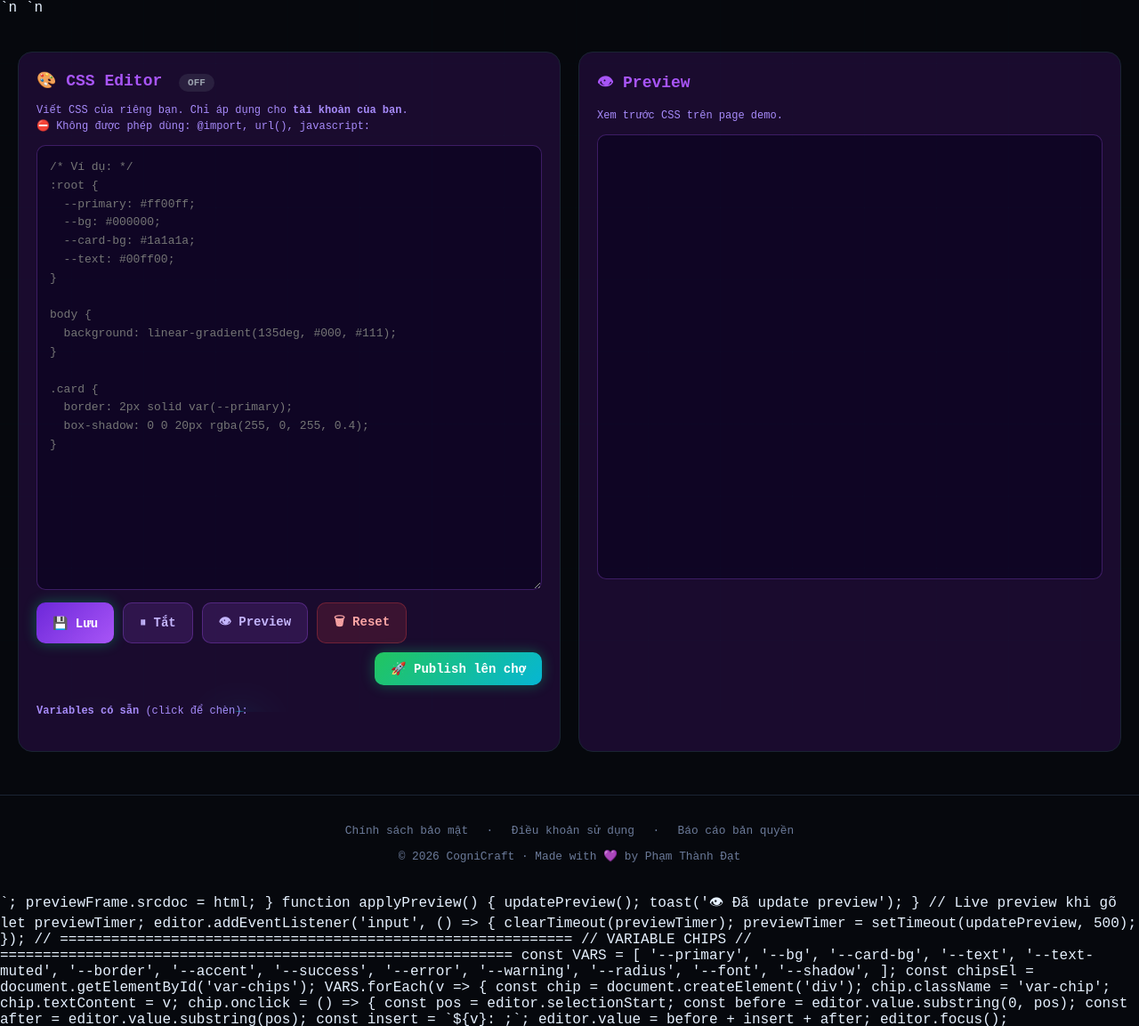
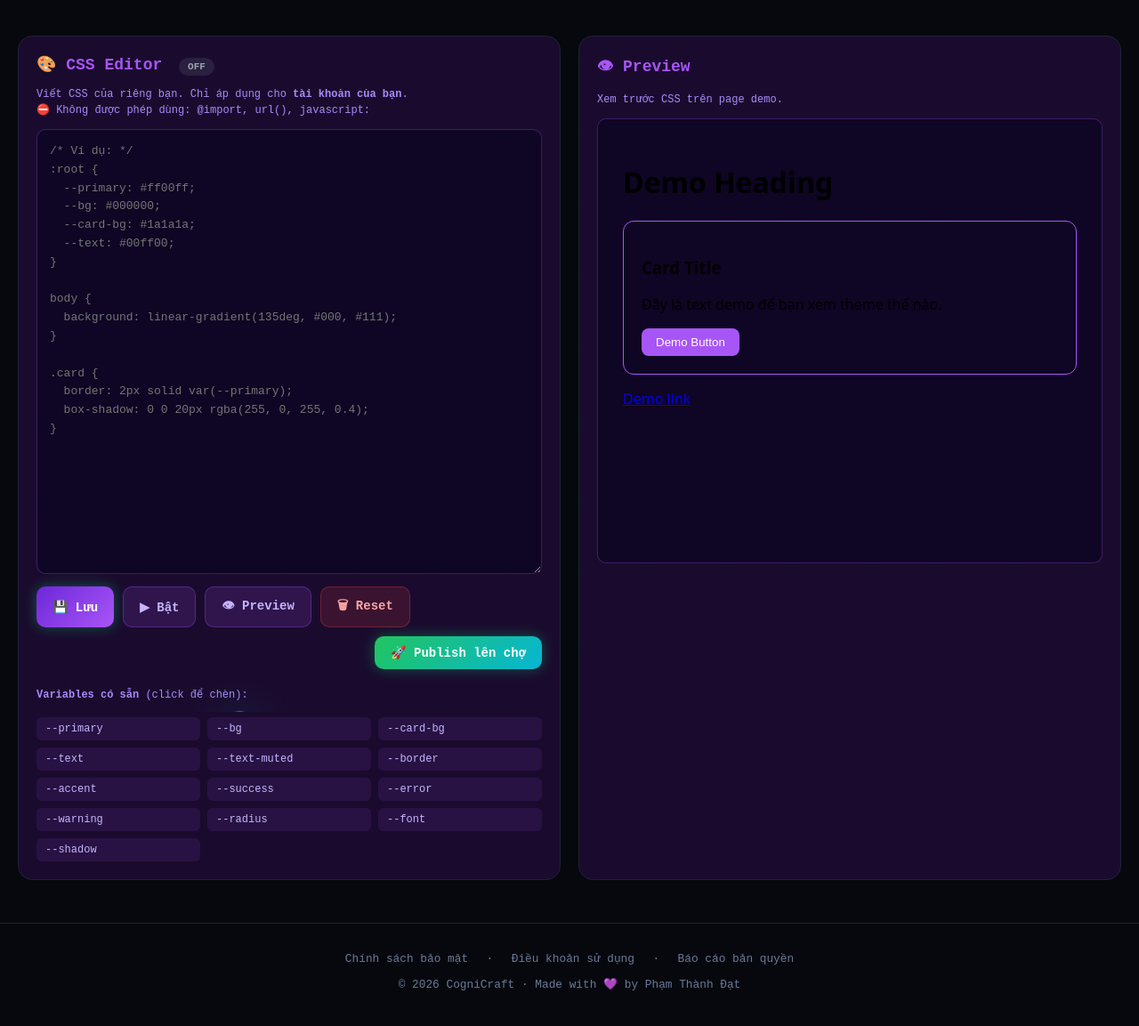
Before and after one commit to Thanhdat-KaniskVN/cognicraft-bot, a browser extension: page store/web/theme-editor.html in a window 1280 px wide. Shown: the top 1153 px of the page at 89% size. Drawn offline with Linux system fonts and the light colour scheme; files that its build step writes are made by us from their sources.

Commit message:
Fix theme-editor 401 + toast CSS

```diff
--- a/store/web/theme-editor.html
+++ b/store/web/theme-editor.html
@@ -6,6 +6,8 @@
   <title>Theme Editor — CogniCraft</title>
   <link rel="stylesheet" href="themes.css">
   <link rel="stylesheet" href="style.css">
+  <link rel="stylesheet" href="mobile-styles.css">
+  <link rel="stylesheet" href="store-polish.css">
   <style>
     .editor-container {
       display: grid;
@@ -140,25 +142,33 @@
     .var-chip:hover { background: rgba(168, 85, 247, 0.25); }
 
     .toast {
-      position: fixed;
-      top: 20px;
-      right: 20px;
-      padding: 14px 20px;
-      border-radius: 10px;
-      color: #fff;
-      font-weight: 600;
-      font-size: 14px;
-      z-index: 10000;
-      opacity: 0;
-      transform: translateY(-20px);
-      transition: all 0.3s;
-      pointer-events: none;
+      position: fixed !important;
+      top: 80px !important;
+      right: 20px !important;
+      left: auto !important;
+      bottom: auto !important;
+      width: auto !important;
+      max-width: 340px !important;
+      height: auto !important;
+      padding: 12px 18px !important;
+      border-radius: 10px !important;
+      color: #fff !important;
+      font-weight: 600 !important;
+      font-size: 13px !important;
+      z-index: 10000 !important;
+      opacity: 0 !important;
+      transform: translateX(400px) !important;
+      transition: all 0.3s ease-out !important;
+      pointer-events: none !important;
+      box-shadow: 0 12px 40px rgba(0, 0, 0, 0.5) !important;
+      display: block !important;
+      visibility: visible !important;
     }
-    .toast.show { opacity: 1; transform: translateY(0); }
-    .toast.success { background: linear-gradient(135deg, #16a34a, #22c55e); }
-    .toast.error   { background: linear-gradient(135deg, #dc2626, #ef4444); }
+    .toast.show { opacity: 1 !important; transform: translateX(0) !important; }
+    .toast.success { background: linear-gradient(135deg, #16a34a, #22c55e) !important; }
+    .toast.error { background: linear-gradient(135deg, #dc2626, #ef4444) !important; }
   </style>
-  <link rel="stylesheet" href="mobile-styles.css">`n  <link rel="stylesheet" href="store-polish.css">`n</head>
+</head>
 <body>
   <div class="editor-container">
     <!-- LEFT: Editor -->
@@ -246,20 +256,20 @@ body {
     // LOAD THEME
     // ============================================================
     async function loadTheme() {
+      const token = getToken();
+      if (!token) { updateBadge(false); updatePreview(); return; }
       try {
         const res = await fetch(API_BASE + '/api/theme/me', {
-          headers: { Authorization: 'Bearer ' + getToken() },
+          headers: { Authorization: 'Bearer ' + token },
         });
+        if (res.status === 401) { updateBadge(false); updatePreview(); return; }
         if (!res.ok) throw new Error('HTTP ' + res.status);
-
         const data = await res.json();
         currentState = data;
         editor.value = data.css_content || '';
         updateBadge(data.is_active);
         updatePreview();
-      } catch (err) {
-        toast('Không load được theme: ' + err.message, 'error');
-      }
+      } catch (err) { console.warn('loadTheme:', err); updateBadge(false); updatePreview(); }
     }
 
     function updateBadge(active) {
@@ -299,7 +309,6 @@ body {
         currentState.is_active = true;
         updateBadge(true);
 
-        // Reload theme trên chính trang này
         if (window.reloadUserTheme) window.reloadUserTheme();
       } catch (err) {
         toast('Lỗi kết nối: ' + err.message, 'error');
@@ -363,39 +372,24 @@ body {
     // ============================================================
     function updatePreview() {
       const css = editor.value;
-      const html = `
-        <!DOCTYPE html>
-        <html>
-        <head>
-          <link rel="stylesheet" href="${location.origin}/store/themes.css">
-          <style>${css}</style>
-          <link rel="stylesheet" href="mobile-styles.css">`n  <link rel="stylesheet" href="store-polish.css">`n</head>
-        <body style="padding:20px;font-family:system-ui;">
-          <h1>Demo Heading</h1>
-          <div class="card" style="padding:20px;border:1px solid #a855f7;border-radius:12px;margin:16px 0;">
-            <h3>Card Title</h3>
-            <p>Đây là text demo để bạn xem theme thế nào.</p>
-            <button style="padding:8px 16px;border-radius:8px;background:#a855f7;color:#fff;border:none;cursor:pointer;">
-              Demo Button
-            </button>
-          </div>
-          <a href="#">Demo link</a>
-          <script src="admin-button.js"></script>
-<div class="legal-footer" style="text-align: center; padding: 2rem 1rem; margin-top: 3rem; border-top: 1px solid var(--border); font-size: 0.8rem; color: var(--dim); position: relative; z-index: 10;">
-  <div style="margin-bottom: 0.8rem;">
-    <a href="privacy.html" style="color: var(--dim); text-decoration: none; margin: 0 0.8rem; transition: color 0.2s;" onmouseover="this.style.color='var(--cyan)'" onmouseout="this.style.color='var(--dim)'">Chính sách bảo mật</a>
-    ·
-    <a href="terms.html" style="color: var(--dim); text-decoration: none; margin: 0 0.8rem; transition: color 0.2s;" onmouseover="this.style.color='var(--cyan)'" onmouseout="this.style.color='var(--dim)'">Điều khoản sử dụng</a>
-    ·
-    <a href="dmca.html" style="color: var(--dim); text-decoration: none; margin: 0 0.8rem; transition: color 0.2s;" onmouseover="this.style.color='var(--cyan)'" onmouseout="this.style.color='var(--dim)'">Báo cáo bản quyền</a>
-  </div>
-  <div>© 2026 CogniCraft · Made with 💜 by Phạm Thành Đạt</div>
-</div>
-  <script src="mobile-menu.js"></script>
-  <script src="floating-balloons.js"></script>
-</body>
-        </html>
-      `;
+      const html = '<!DOCTYPE html>' +
+        '<html>' +
+        '<head>' +
+        '<link rel="stylesheet" href="' + location.origin + '/store/themes.css">' +
+        '<style>' + css + '</style>' +
+        '</head>' +
+        '<body style="padding:20px;font-family:system-ui;">' +
+          '<h1>Demo Heading</h1>' +
+          '<div class="card" style="padding:20px;border:1px solid #a855f7;border-radius:12px;margin:16px 0;">' +
+            '<h3>Card Title</h3>' +
+            '<p>Đây là text demo để bạn xem theme thế nào.</p>' +
+            '<button style="padding:8px 16px;border-radius:8px;background:#a855f7;color:#fff;border:none;cursor:pointer;">' +
+              'Demo Button' +
+            '</button>' +
+          '</div>' +
+          '<a href="#">Demo link</a>' +
+        '</body>' +
+        '</html>';
       previewFrame.srcdoc = html;
     }
 
@@ -404,7 +398,6 @@ body {
       toast('👁 Đã update preview');
     }
 
-    // Live preview khi gõ
     let previewTimer;
     editor.addEventListener('input', () => {
       clearTimeout(previewTimer);
@@ -429,7 +422,7 @@ body {
         const pos = editor.selectionStart;
         const before = editor.value.substring(0, pos);
         const after = editor.value.substring(pos);
-        const insert = `${v}: ;`;
+        const insert = v + ': ;';
         editor.value = before + insert + after;
         editor.focus();
         editor.selectionStart = editor.selectionEnd = pos + insert.length - 1;
@@ -445,17 +438,20 @@ body {
     updatePreview();
   </script>
   <script src="admin-button.js"></script>
-<div class="legal-footer" style="text-align: center; padding: 2rem 1rem; margin-top: 3rem; border-top: 1px solid var(--border); font-size: 0.8rem; color: var(--dim); position: relative; z-index: 10;">
-  <div style="margin-bottom: 0.8rem;">
-    <a href="privacy.html" style="color: var(--dim); text-decoration: none; margin: 0 0.8rem; transition: color 0.2s;" onmouseover="this.style.color='var(--cyan)'" onmouseout="this.style.color='var(--dim)'">Chính sách bảo mật</a>
-    ·
-    <a href="terms.html" style="color: var(--dim); text-decoration: none; margin: 0 0.8rem; transition: color 0.2s;" onmouseover="this.style.color='var(--cyan)'" onmouseout="this.style.color='var(--dim)'">Điều khoản sử dụng</a>
-    ·
-    <a href="dmca.html" style="color: var(--dim); text-decoration: none; margin: 0 0.8rem; transition: color 0.2s;" onmouseover="this.style.color='var(--cyan)'" onmouseout="this.style.color='var(--dim)'">Báo cáo bản quyền</a>
-  </div>
-  <div>© 2026 CogniCraft · Made with 💜 by Phạm Thành Đạt</div>
-</div>
   <script src="mobile-menu.js"></script>
   <script src="floating-balloons.js"></script>
+
+  <!-- Legal footer -->
+  <div class="legal-footer" style="text-align: center; padding: 2rem 1rem; margin-top: 3rem; border-top: 1px solid var(--border); font-size: 0.8rem; color: var(--dim); position: relative; z-index: 10;">
+    <div style="margin-bottom: 0.8rem;">
+      <a href="privacy.html" style="color: var(--dim); text-decoration: none; margin: 0 0.8rem; transition: color 0.2s;">Chính sách bảo mật</a>
+      ·
+      <a href="terms.html" style="color: var(--dim); text-decoration: none; margin: 0 0.8rem; transition: color 0.2s;">Điều khoản sử dụng</a>
+      ·
+      <a href="dmca.html" style="color: var(--dim); text-decoration: none; margin: 0 0.8rem; transition: color 0.2s;">Báo cáo bản quyền</a>
+    </div>
+    <div>© 2026 CogniCraft · Made with 💜 by Phạm Thành Đạt</div>
+  </div>
+
 </body>
 </html>
```
